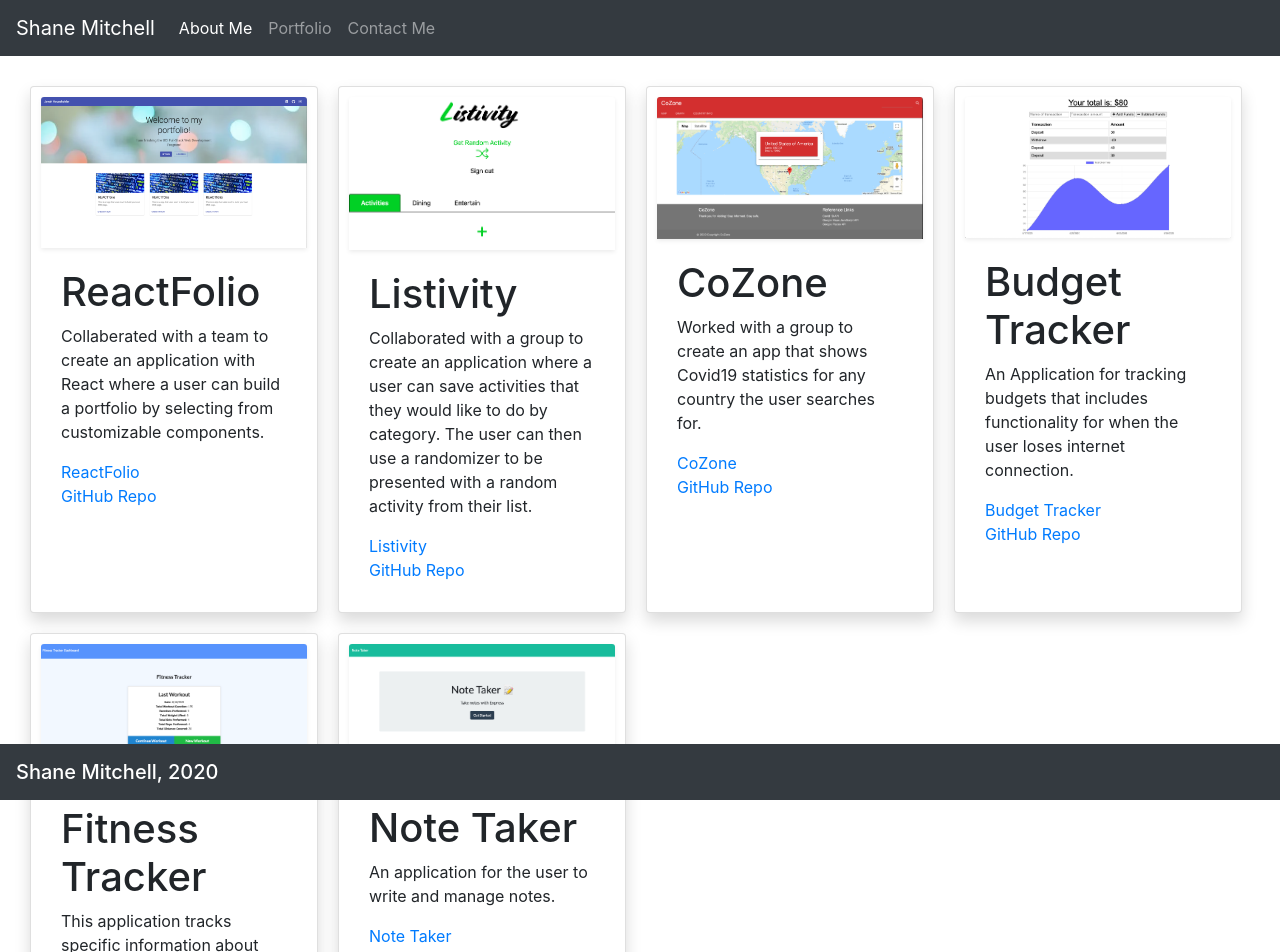
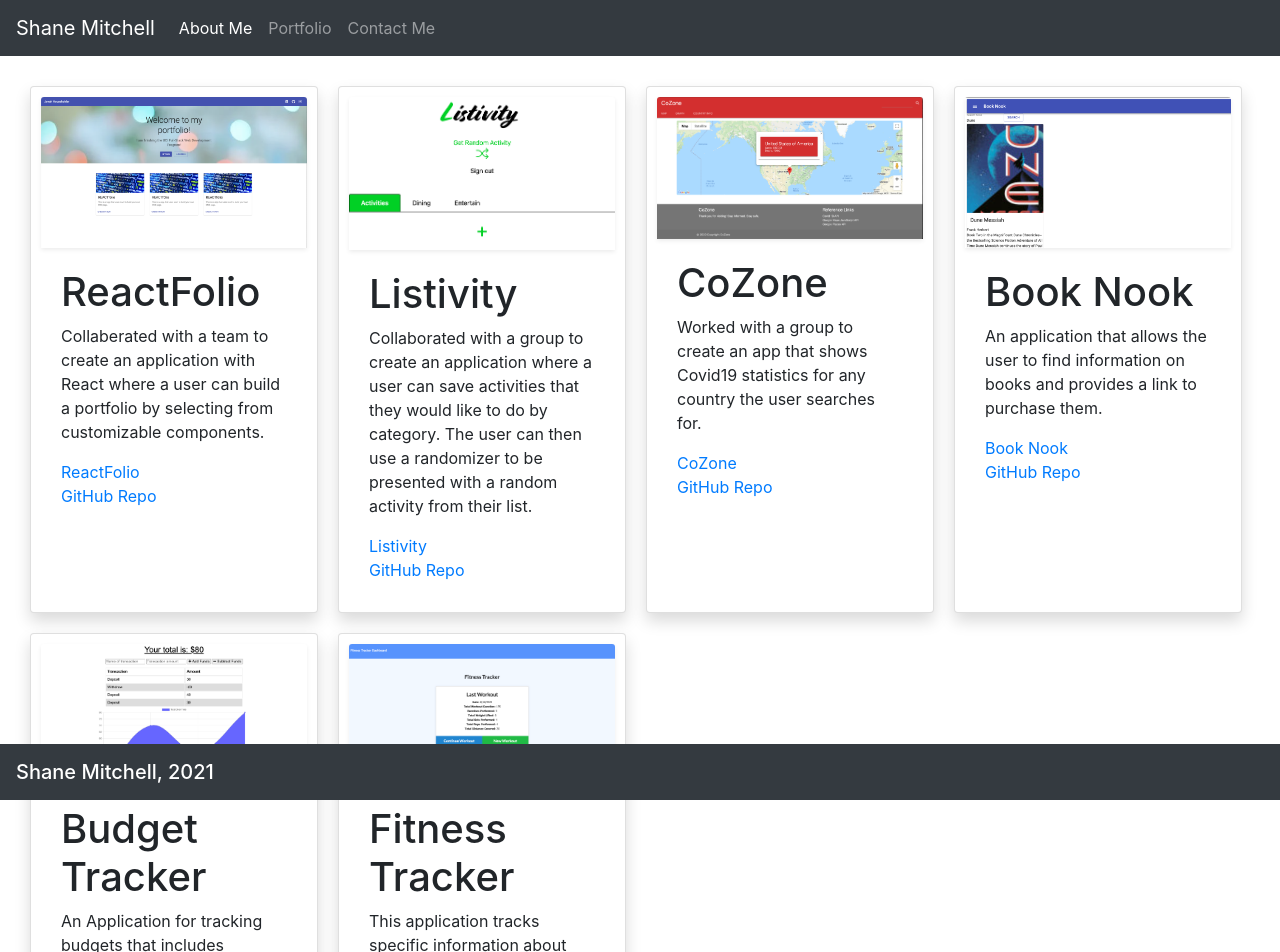
Before and after one commit to ShaneMit/DeployedPortfolio, a React (Create React App) app in the folder client/: page /portfolio in a window 1280 px wide. Shown: the top 952 px of the page. Built offline with nearby package versions, Linux system fonts and the light colour scheme.

Commit message:
Added BookNook to projects

```diff
--- a/client/src/components/Footer/Footer.js
+++ b/client/src/components/Footer/Footer.js
@@ -4,7 +4,7 @@ const Footer = () => {
   return (
     <div style={{paddingTop: '80px'}}>
       <nav className="fixed-bottom navbar navbar-dark bg-dark">
-        <span className="navbar-brand mb-0 h1">Shane Mitchell, 2020</span>
+        <span className="navbar-brand mb-0 h1">Shane Mitchell, 2021</span>
       </nav>
     </div>
   )
--- a/client/src/components/Projects/Projects.js
+++ b/client/src/components/Projects/Projects.js
@@ -4,7 +4,7 @@ import Listivity from './../../assets/Listivity.png'
 import CoZone from './../../assets/CoZone.jpg'
 import BudgetTracker from './../../assets/BudgetTracker.png'
 import FitnessTracker from './../../assets/FitnessTracker.png'
-import NoteTaker from './../../assets/NoteTaker.png'
+import BookNook from './../../assets/BookNookPre.jpg'
 import ReactFolio from './../../assets/ReactFolio.png'
 
 
@@ -33,6 +33,13 @@ const myProjects = [
     imageAddress: CoZone
   },
   {
+    title: 'Book Nook',
+    description: 'An application that allows the user to find information on books and provides a link to purchase them.',
+    githubLink: 'https://github.com/ShaneMit/BookNook',
+    deployedLink: 'https://cozybooknook.herokuapp.com/',
+    imageAddress: BookNook
+  },
+  {
     title: 'Budget Tracker',
     description: 'An Application for tracking budgets that includes functionality for when the user loses internet connection.',
     githubLink: 'https://github.com/ShaneMit/BudgetTracker',
@@ -45,15 +52,7 @@ const myProjects = [
     githubLink: 'https://github.com/ShaneMit/WorkoutTracker',
     deployedLink: 'https://vast-earth-06649.herokuapp.com/',
     imageAddress: FitnessTracker
-  },
-  {
-    title: 'Note Taker',
-    description: 'An application for the user to write and manage notes.',
-    githubLink: 'https://github.com/ShaneMit/NoteTaker',
-    deployedLink: 'https://salty-headland-29977.herokuapp.com/',
-    imageAddress: NoteTaker
   }
-
 
 ]
 
```
Also changed, not shown: client/src/assets/BookNookPre.jpg (added), client/src/assets/NoteTaker.png (deleted).
